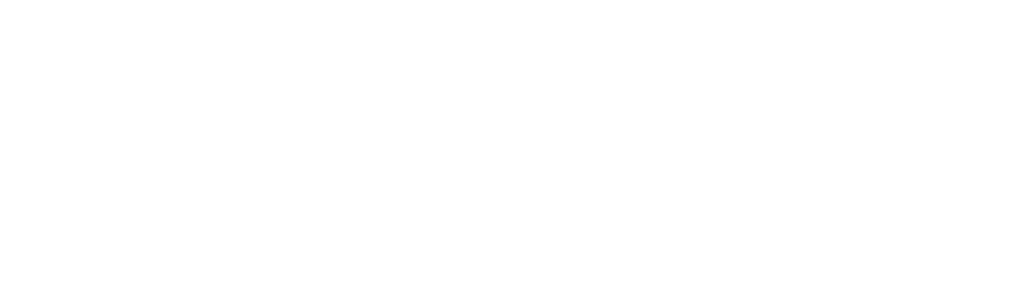
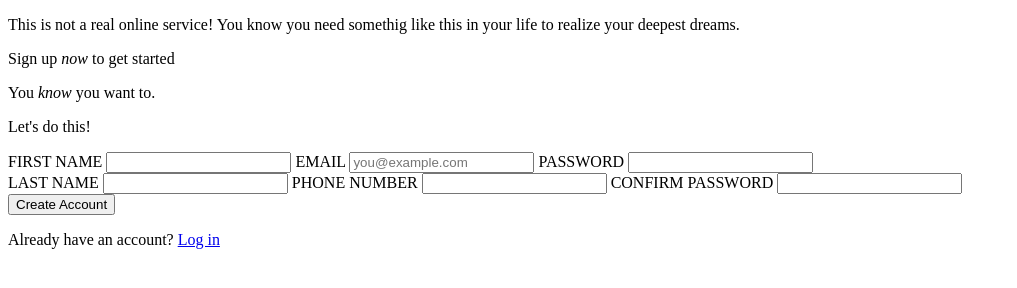
Before and after one commit to still-seeker/sign-up_form, a plain HTML site: page index.html in a window 1280 px wide. Shown: the whole page, without its empty margins (0-1017 px from the left). Drawn offline with Linux system fonts and the light colour scheme.

Commit message:
Structure the html

```diff
--- a/index.html
+++ b/index.html
@@ -7,6 +7,51 @@
     <link rel="stylesheet" href="styles.css">
 </head>
 <body>
+    <div class="container">
+        <div class="logo-side">
 
+        </div>
+
+        <div class="form-side">
+            <div class="intro">
+                <p>This is not a real online service! You know you need somethig
+                    like this in your life to realize your deepest dreams.
+                </p>
+                <p>Sign up <em>now</em> to get started</p>
+                <p>You <em>know</em> you want to.</p>
+            </div>
+
+            <div class="main-form">
+                <p>Let's do this!</p>
+                <form action="#">
+                    <div class="left-side">
+                        <label for="first_name">FIRST NAME</label>
+                        <input type="text" name="first_name" id="first_name">
+
+                        <label for="email">EMAIL</label>
+                        <input type="email" name="email" id="email" placeholder="you@example.com">
+
+                        <label for="psd">PASSWORD</label>
+                        <input type="string" name="password" id="psd">
+                    </div>
+
+                    <div class="right-side">
+                        <label for="last_name">LAST NAME</label>
+                        <input type="text" name="last_name" id="last_name">
+
+                        <label for="phone">PHONE NUMBER</label>
+                        <input type="tel" name="phone_number" id="phone">
+
+                        <label for="psd">CONFIRM PASSWORD</label>
+                        <input type="string" name="psd" id="psd">
+                    </div>
+                </form>
+                <div class="button-section">
+                    <button>Create Account</button>
+                    <p>Already have an account? <a href="#">Log in</a></p>
+                </div>
+            </div>
+        </div>
+    </div>
 </body>
 </html>
```
